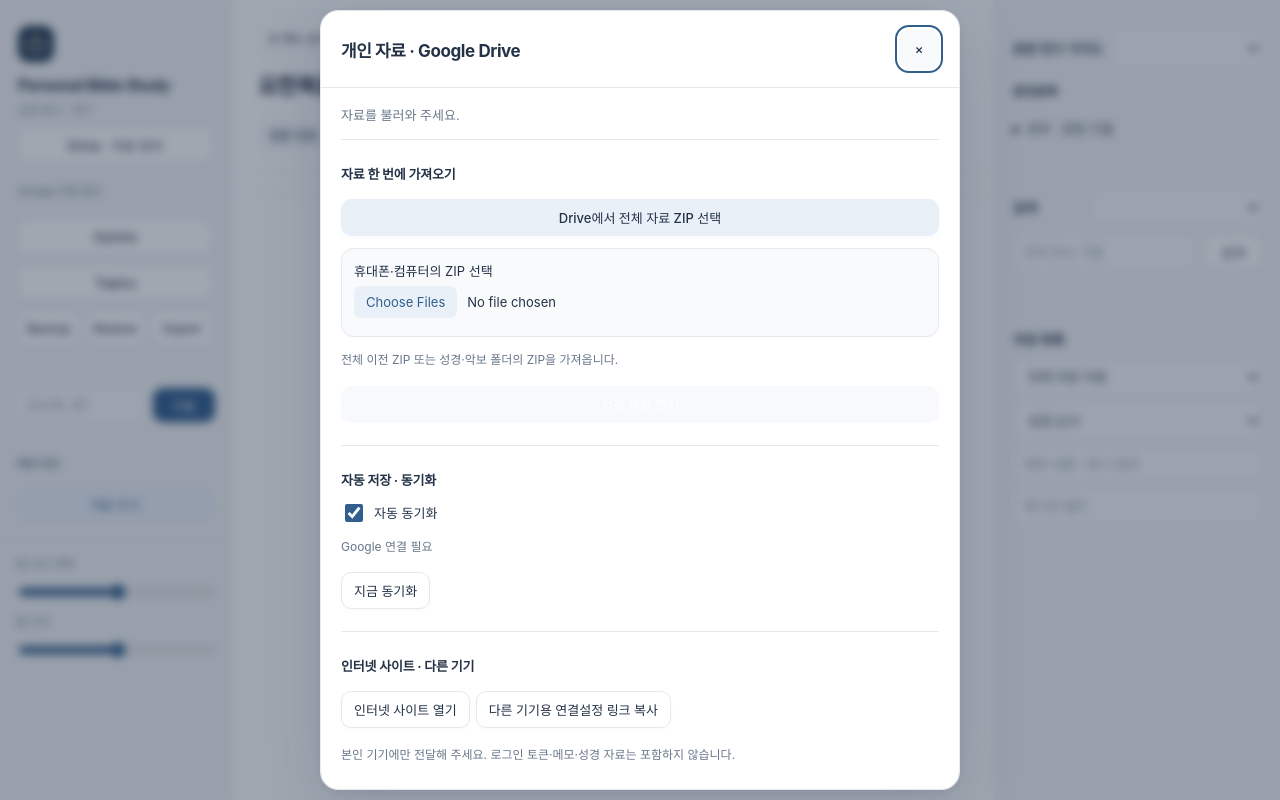
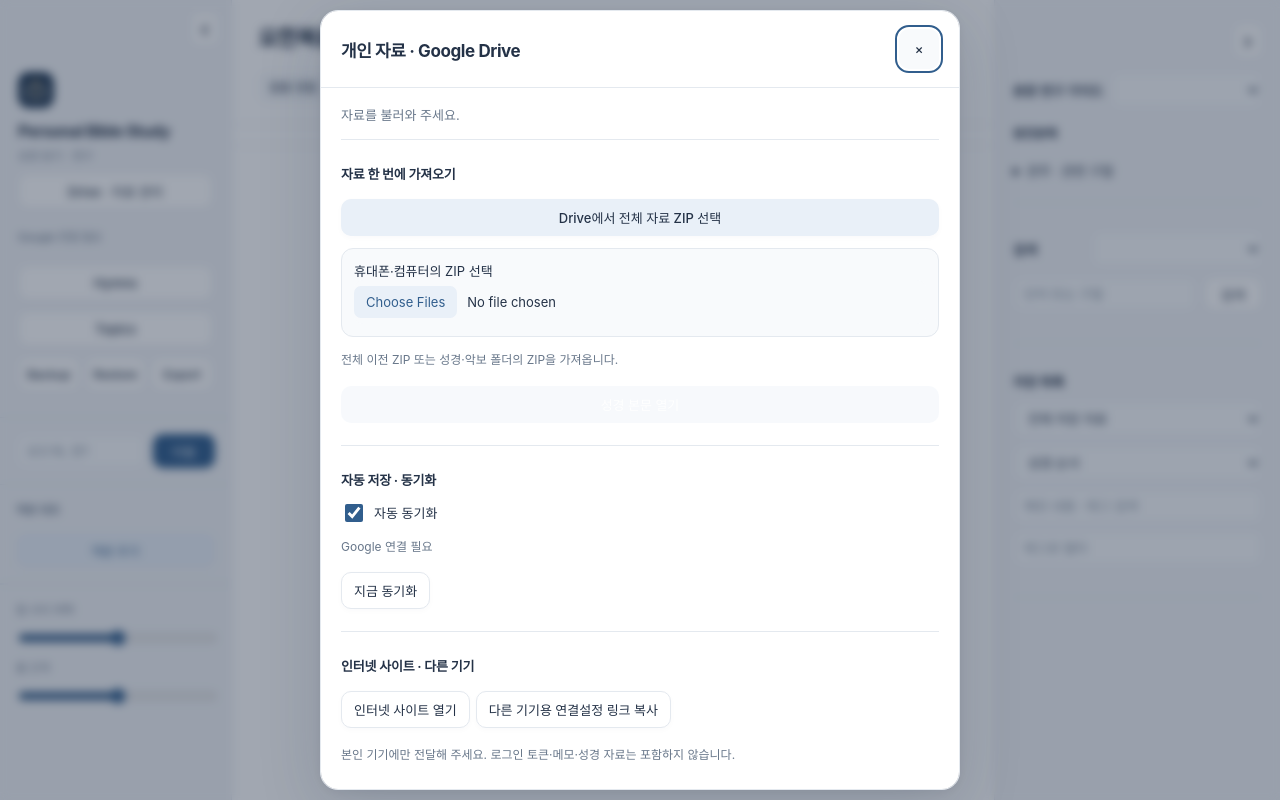
Before and after one commit to chaeyoung25/personal-bible-study, a plain HTML site: page docs/index.html in a window 1280 px wide. Drawn offline with Linux system fonts and the light colour scheme; no server answers.

Commit message:
Move collapse controls into panel headers with edge restore tabs

```diff
--- a/docs/index.html
+++ b/docs/index.html
@@ -17,7 +17,7 @@
   <meta name="apple-mobile-web-app-title" content="Bible Study">
   <link rel="icon" type="image/png" href="./app-icon-192.png">
   <link rel="apple-touch-icon" sizes="180x180" href="./app-icon-180.png">
-<link rel="stylesheet" href="./panel-layout.css?v=13e3df3a3e8d5296">
+<link rel="stylesheet" href="./panel-layout.css?v=c5900be6e73691be">
 </head>
 <body>
 <dialog id="cloudDialog" aria-labelledby="cloudTitle">
@@ -189,6 +189,6 @@
   <script src="./panes.js?v=8f570d57a4b70764"></script>
   <script src="./responsive.js?v=a6d20765c19d6ed5"></script>
   <script src="./app.js?v=d5365e23bb342661"></script>
-<script src="./panel-layout.js?v=b6eb3600b43e9db2"></script>
+<script src="./panel-layout.js?v=188e90aed5684714"></script>
 </body>
 </html>
--- a/docs/panel-layout.css
+++ b/docs/panel-layout.css
@@ -1,9 +1,15 @@
-.desktop-panel-controls { display: none; }
+.panel-collapse-heading, .panel-reopen-button { display:none; }
 @media (min-width:1101px) {
-  .desktop-panel-controls { display:flex; gap:6px; flex-wrap:wrap; flex-shrink:0; }
-  .desktop-panel-controls button { font-size:12px; white-space:nowrap; padding:6px 9px; }
-  .topbar { flex-wrap:wrap; }
-  .topbar > div:has(#title) { flex:1; }
+  .panel-collapse-heading { display:flex; justify-content:flex-end; margin-bottom:8px; }
+  .rail > .panel-collapse-heading { padding:12px 12px 0; margin-bottom:0; }
+  .panel-collapse-button, .panel-reopen-button { width:28px; height:28px; padding:0; font-size:22px; line-height:1; border-radius:7px; }
+  .panel-reopen-button { display:block; position:fixed; top:12px; z-index:20; background:var(--panel); box-shadow:0 2px 8px #0000000d; }
+  .panel-reopen-button[hidden] { display:none; }
+  .panel-reopen-navigation { left:0; border-radius:0 7px 7px 0; }
+  .panel-reopen-study { right:0; border-radius:7px 0 0 7px; }
+  html.apple-standalone .panel-reopen-button { top:calc(12px + env(safe-area-inset-top)); }
+  body.hide-navigation-panel .topbar { padding-left:40px; }
+  body.hide-study-panel .topbar { padding-right:40px; }
   body:not(.hymn-open) { grid-template-columns:var(--navigation-panel-width,232px) minmax(0,1fr) var(--study-panel-width,286px); }
   body.hide-navigation-panel { --navigation-panel-width:0px; }
   body.hide-study-panel { --study-panel-width:0px; }
--- a/docs/panel-layout.js
+++ b/docs/panel-layout.js
@@ -4,29 +4,40 @@
   let saved = {};
   try { saved = JSON.parse(BrowserBible.settings.getItem(key) || '{}') || {}; } catch {}
   const panels = [['navigation', '왼쪽 메뉴', 'navigationPanel'], ['study', '오른쪽 연구 패널', 'studyPanel']];
-  const controls = document.createElement('div');
-  controls.className = 'desktop-panel-controls';
-  controls.setAttribute('role', 'group');
-  controls.setAttribute('aria-label', '좌우 패널 표시');
+  const buttons = [];
   for (const [name, label, id] of panels) {
+    const panel = document.getElementById(id);
+    const heading = document.createElement('div');
+    heading.className = 'panel-collapse-heading';
     const button = document.createElement('button');
-    button.type = 'button'; button.setAttribute('aria-controls', id);
-    button.onclick = () => {
-      saved[name] = !saved[name];
-      try { BrowserBible.settings.setItem(key, JSON.stringify(saved)); } catch {}
-      apply();
-    };
-    controls.append(button);
+    const reopen = document.createElement('button');
+    button.className = 'panel-collapse-button';
+    reopen.className = `panel-reopen-button panel-reopen-${name}`;
+    for (const control of [button, reopen]) {
+      control.type = 'button'; control.setAttribute('aria-controls', id);
+      control.onclick = () => {
+        saved[name] = !saved[name];
+        try { BrowserBible.settings.setItem(key, JSON.stringify(saved)); } catch {}
+        apply();
+        (saved[name] ? reopen : button).focus({preventScroll:true});
+      };
+    }
+    heading.append(button); panel.prepend(heading); document.body.append(reopen);
+    buttons.push({button, reopen});
   }
-  document.querySelector('.topbar').prepend(controls);
   function apply() {
     panels.forEach(([name, label, id], index) => {
       const hidden = saved[name] === true;
       document.body.classList.toggle(`hide-${name}-panel`, hidden);
-      const button = controls.children[index];
-      button.textContent = `${name === 'navigation' ? '☰ 메뉴' : '☷ 연구'} ${hidden ? '펼치기' : '숨기기'}`;
-      button.setAttribute('aria-label', `${label} ${hidden ? '펼치기' : '숨기기'}`);
+      const {button, reopen} = buttons[index];
+      button.textContent = name === 'navigation' ? '‹' : '›';
+      reopen.textContent = name === 'navigation' ? '›' : '‹';
+      button.setAttribute('aria-label', `${label} 숨기기`);
+      reopen.setAttribute('aria-label', `${label} 펼치기`);
+      button.title = `${label} 접기`; reopen.title = `${label} 펼치기`;
       button.setAttribute('aria-expanded', String(!hidden));
+      reopen.setAttribute('aria-expanded', String(!hidden));
+      reopen.hidden = !hidden;
       if (desktop.matches) document.getElementById(id).inert = hidden;
     });
   }
--- a/docs/sw.js
+++ b/docs/sw.js
@@ -1,4 +1,4 @@
-const CACHE = 'bible-shell-91002c019d1dcdbf';
+const CACHE = 'bible-shell-37420fec96c15872';
 const ASSETS = ["./.nojekyll", "./app-icon-180.png", "./app-icon-192.png", "./app-icon-512.png", "./app-icon.svg", "./app.js", "./books.json", "./browser.js", "./cloud.css", "./connect.css", "./connect.html", "./connect.js", "./db-worker.js", "./drive-sync.js", "./filename-encoding.js", "./index.html", "./manifest.webmanifest", "./migration.js", "./panel-layout.css", "./panel-layout.js", "./panes.js", "./polish.css", "./research.js", "./responsive.css", "./responsive.js", "./styles.css", "./sync-engine.js", "./terminology.js", "./topics.js", "./topics.json", "./vendor-integrity.json", "./vendor/LICENSE", "./vendor/fflate.LICENSE", "./vendor/fflate.min.js", "./vendor/sql-wasm.js", "./vendor/sql-wasm.wasm"];
 self.addEventListener('message', e => { if (e.data?.type === 'PBS_ACTIVATE') self.skipWaiting(); });
 self.addEventListener('install', e => e.waitUntil(caches.open(CACHE).then(async c => {
--- a/source/panel-layout.css
+++ b/source/panel-layout.css
@@ -1,9 +1,15 @@
-.desktop-panel-controls { display: none; }
+.panel-collapse-heading, .panel-reopen-button { display:none; }
 @media (min-width:1101px) {
-  .desktop-panel-controls { display:flex; gap:6px; flex-wrap:wrap; flex-shrink:0; }
-  .desktop-panel-controls button { font-size:12px; white-space:nowrap; padding:6px 9px; }
-  .topbar { flex-wrap:wrap; }
-  .topbar > div:has(#title) { flex:1; }
+  .panel-collapse-heading { display:flex; justify-content:flex-end; margin-bottom:8px; }
+  .rail > .panel-collapse-heading { padding:12px 12px 0; margin-bottom:0; }
+  .panel-collapse-button, .panel-reopen-button { width:28px; height:28px; padding:0; font-size:22px; line-height:1; border-radius:7px; }
+  .panel-reopen-button { display:block; position:fixed; top:12px; z-index:20; background:var(--panel); box-shadow:0 2px 8px #0000000d; }
+  .panel-reopen-button[hidden] { display:none; }
+  .panel-reopen-navigation { left:0; border-radius:0 7px 7px 0; }
+  .panel-reopen-study { right:0; border-radius:7px 0 0 7px; }
+  html.apple-standalone .panel-reopen-button { top:calc(12px + env(safe-area-inset-top)); }
+  body.hide-navigation-panel .topbar { padding-left:40px; }
+  body.hide-study-panel .topbar { padding-right:40px; }
   body:not(.hymn-open) { grid-template-columns:var(--navigation-panel-width,232px) minmax(0,1fr) var(--study-panel-width,286px); }
   body.hide-navigation-panel { --navigation-panel-width:0px; }
   body.hide-study-panel { --study-panel-width:0px; }
```
Also changed, not shown: source/panel-layout.js (+26 -15 lines), 2 other files.
